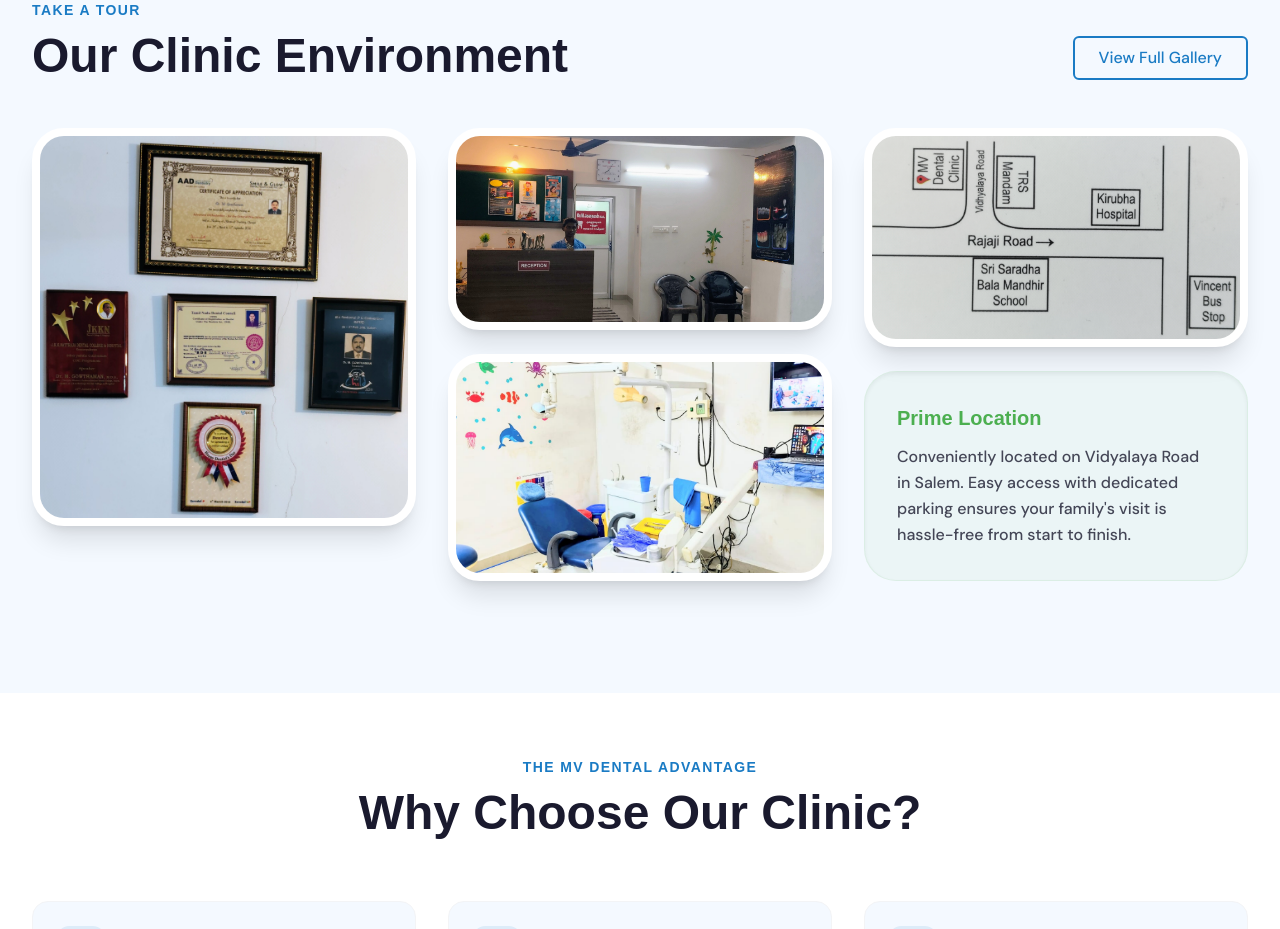
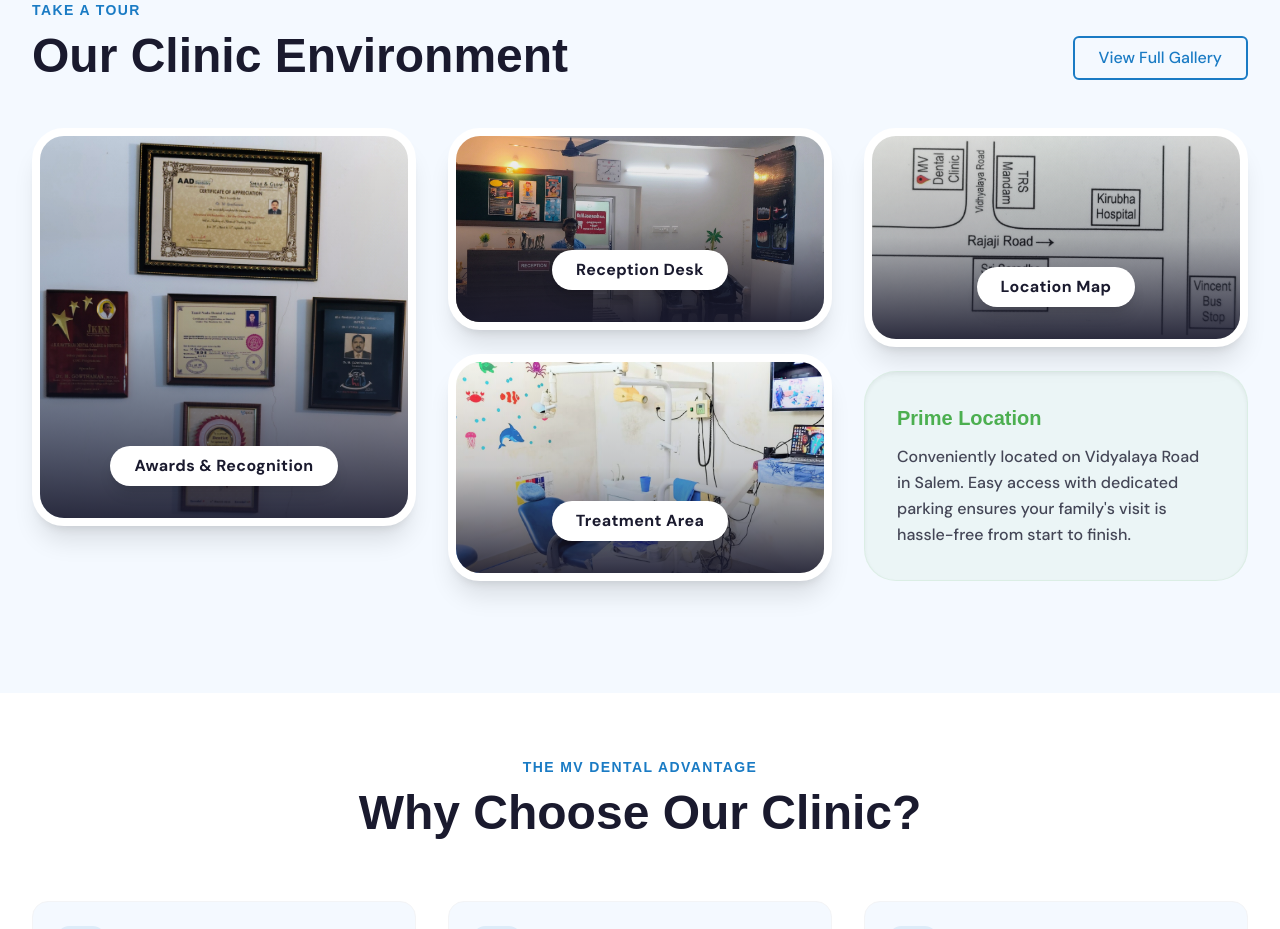
Before and after one commit to GENAI-NETWORKS/mv-dental-clinic, a React (Vite) app: page / in a window 1280 px wide. Shown: the part 3700-4629 px from the top of the page. Built offline with nearby package versions, Linux system fonts and the light colour scheme; a web font is replaced by a local one.

Commit message:
style: fix gallery text labels to be always visible

```diff
--- a/src/components/sections/GallerySection.tsx
+++ b/src/components/sections/GallerySection.tsx
@@ -34,8 +34,8 @@ export const GallerySection = () => {
               className="order-1 md:order-none rounded-[2rem] overflow-hidden shadow-xl border-8 border-white h-fit relative group cursor-pointer bg-white"
             >
               <img src={img1} alt="Awards & Recognition" className="w-full h-auto object-cover transform group-hover:scale-105 transition-transform duration-700" />
-              <div className="absolute inset-0 bg-gradient-to-t from-dark/90 via-dark/20 to-transparent opacity-0 group-hover:opacity-100 transition-all duration-500 flex items-end justify-center pb-8">
-                <span className="bg-white text-dark font-black tracking-wide shadow-lg px-6 py-2 rounded-full translate-y-8 group-hover:translate-y-0 transition-transform duration-500">Awards & Recognition</span>
+              <div className="absolute inset-0 bg-gradient-to-t from-dark/90 via-dark/20 to-transparent flex items-end justify-center pb-8">
+                <span className="bg-white text-dark font-black tracking-wide shadow-lg px-6 py-2 rounded-full">Awards & Recognition</span>
               </div>
             </motion.div>
           </div>
@@ -50,8 +50,8 @@ export const GallerySection = () => {
               className="order-2 md:order-none rounded-[2rem] overflow-hidden shadow-xl border-8 border-white h-fit relative group cursor-pointer bg-white shrink-0"
             >
               <img src={img2} alt="Reception Desk" className="w-full h-auto object-cover transform group-hover:scale-105 transition-transform duration-700" />
-              <div className="absolute inset-0 bg-gradient-to-t from-dark/90 via-dark/20 to-transparent opacity-0 group-hover:opacity-100 transition-all duration-500 flex items-end justify-center pb-8">
-                <span className="bg-white text-dark font-black tracking-wide shadow-lg px-6 py-2 rounded-full translate-y-8 group-hover:translate-y-0 transition-transform duration-500">Reception Desk</span>
+              <div className="absolute inset-0 bg-gradient-to-t from-dark/90 via-dark/20 to-transparent flex items-end justify-center pb-8">
+                <span className="bg-white text-dark font-black tracking-wide shadow-lg px-6 py-2 rounded-full">Reception Desk</span>
               </div>
             </motion.div>
             <motion.div
@@ -62,8 +62,8 @@ export const GallerySection = () => {
               className="order-4 md:order-none rounded-[2rem] overflow-hidden shadow-xl border-8 border-white h-full relative group cursor-pointer bg-white"
             >
               <img src={img4} alt="Treatment Area" className="w-full h-full object-cover transform group-hover:scale-105 transition-transform duration-700" />
-              <div className="absolute inset-0 bg-gradient-to-t from-dark/90 via-dark/20 to-transparent opacity-0 group-hover:opacity-100 transition-all duration-500 flex items-end justify-center pb-8">
-                <span className="bg-white text-dark font-black tracking-wide shadow-lg px-6 py-2 rounded-full translate-y-8 group-hover:translate-y-0 transition-transform duration-500">Treatment Area</span>
+              <div className="absolute inset-0 bg-gradient-to-t from-dark/90 via-dark/20 to-transparent flex items-end justify-center pb-8">
+                <span className="bg-white text-dark font-black tracking-wide shadow-lg px-6 py-2 rounded-full">Treatment Area</span>
               </div>
             </motion.div>
           </div>
@@ -78,8 +78,8 @@ export const GallerySection = () => {
               className="order-3 md:order-none rounded-[2rem] overflow-hidden shadow-xl border-8 border-white h-fit relative group cursor-pointer bg-white shrink-0"
             >
               <img src={img3} alt="Location Map" className="w-full h-auto object-cover transform group-hover:scale-105 transition-transform duration-700" />
-              <div className="absolute inset-0 bg-gradient-to-t from-dark/90 via-dark/20 to-transparent opacity-0 group-hover:opacity-100 transition-all duration-500 flex items-end justify-center pb-8">
-                <span className="bg-white text-dark font-black tracking-wide shadow-lg px-6 py-2 rounded-full translate-y-8 group-hover:translate-y-0 transition-transform duration-500">Location Map</span>
+              <div className="absolute inset-0 bg-gradient-to-t from-dark/90 via-dark/20 to-transparent flex items-end justify-center pb-8">
+                <span className="bg-white text-dark font-black tracking-wide shadow-lg px-6 py-2 rounded-full">Location Map</span>
               </div>
             </motion.div>
             <motion.div
--- a/src/pages/Gallery.tsx
+++ b/src/pages/Gallery.tsx
@@ -70,8 +70,8 @@ export const Gallery = () => {
               className="break-inside-avoid relative rounded-3xl overflow-hidden shadow-xl border-[6px] border-white group cursor-pointer"
             >
               <img src={img.src} alt={img.alt} className="w-full h-auto object-cover transform group-hover:scale-105 transition-transform duration-700" />
-              <div className="absolute inset-0 bg-gradient-to-t from-dark/80 via-dark/20 to-transparent opacity-0 group-hover:opacity-100 transition-opacity duration-300 flex items-end justify-center pb-6">
-                <span className="text-white font-bold tracking-wide shadow-sm translate-y-4 group-hover:translate-y-0 transition-transform duration-300">{img.category}</span>
+              <div className="absolute inset-0 bg-gradient-to-t from-dark/80 via-dark/20 to-transparent flex items-end justify-center pb-6">
+                <span className="text-white font-bold tracking-wide shadow-sm">{img.category}</span>
               </div>
             </motion.div>
           ))}
```
